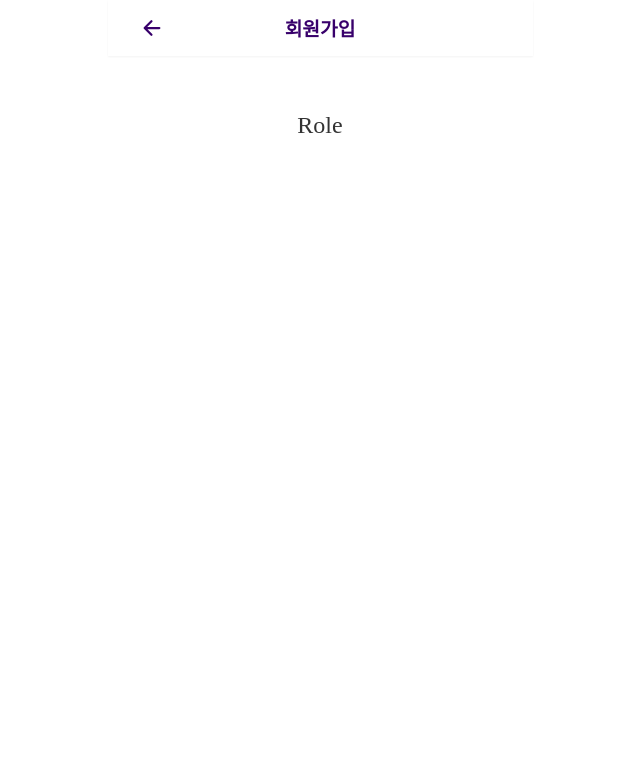
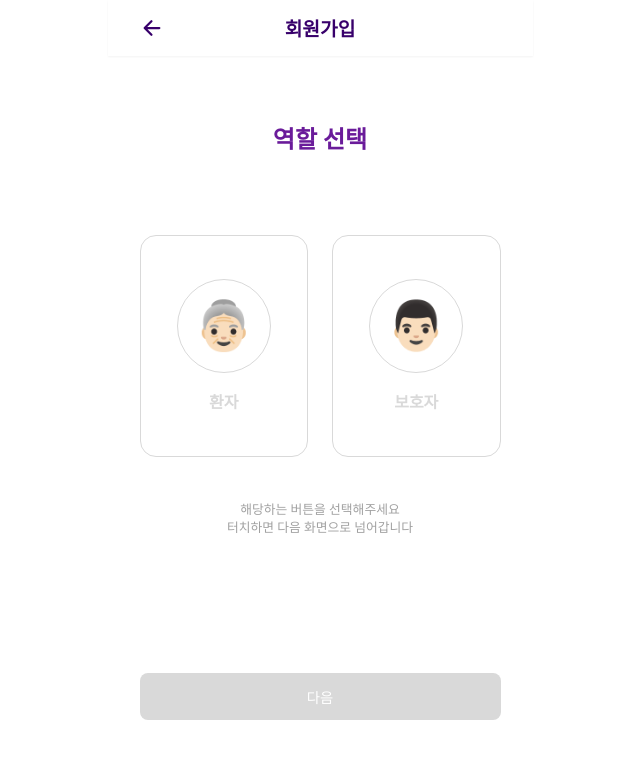
Before and after one commit to nyewon/A-dinger, a React (Vite) app: page /signup-role in a window 1280 px wide. Shown: the top 758 px of the page, without its empty margins (320-960 px from the left). Built offline with nearby package versions, Linux system fonts and the light colour scheme.

Commit message:
:sparkles:[feat]: 역할선택 UI 구현

```diff
--- /dev/null
+++ b/src/components/RoleCard.tsx
@@ -0,0 +1,76 @@
+import styled from 'styled-components';
+
+interface RoleCardProps {
+  selected: boolean;
+  color: 'pink' | 'blue';
+  emoji: string;
+  label: string;
+  onClick: () => void;
+}
+
+const RoleCard = ({
+  selected,
+  color,
+  emoji,
+  label,
+  onClick,
+}: RoleCardProps) => {
+  return (
+    <Card selected={selected} color={color} onClick={onClick}>
+      <EmojiCircle selected={selected} color={color}>
+        <ProfileImage>{emoji}</ProfileImage>
+      </EmojiCircle>
+      <Label selected={selected} color={color}>
+        {label}
+      </Label>
+    </Card>
+  );
+};
+
+export default RoleCard;
+
+const Card = styled.div<{ selected: boolean; color: 'pink' | 'blue' }>`
+  width: 100%;
+  height: 220px;
+  border-radius: 1rem;
+  border: 1px solid
+    ${({ selected, color }) =>
+      selected ? (color === 'pink' ? '#D9529C' : '#0C59F2') : '#d9d9d9'};
+  background-color: ${({ selected, color }) =>
+    selected ? (color === 'pink' ? '#FDD8F4' : '#DBEAFE') : '#fff'};
+  display: flex;
+  flex-direction: column;
+  align-items: center;
+  justify-content: center;
+  transition: all 0.2s ease;
+  cursor: pointer;
+`;
+
+const EmojiCircle = styled.div<{ selected: boolean; color: 'pink' | 'blue' }>`
+  width: 92px;
+  height: 92px;
+  border-radius: 50%;
+  border: 1px solid
+    ${({ selected, color }) =>
+      selected ? (color === 'pink' ? '#D9529C' : '#0C59F2') : '#d9d9d9'};
+  background-color: ${({ selected, color }) =>
+    selected ? (color === 'pink' ? '#FCF2F8' : '#F0F9FF') : '#fff'};
+  display: flex;
+  align-items: center;
+  justify-content: center;
+  transition:
+    background-color 0.2s ease,
+    border-color 0.2s ease;
+`;
+
+const ProfileImage = styled.span`
+  font-size: 3rem;
+`;
+
+const Label = styled.div<{ selected: boolean; color: 'pink' | 'blue' }>`
+  font-size: 1rem;
+  color: ${({ selected, color }) =>
+    selected ? (color === 'pink' ? '#D9529C' : '#0C59F2') : '#d9d9d9'};
+  font-weight: 600;
+  margin-top: 1rem;
+`;
--- a/src/components/index.ts
+++ b/src/components/index.ts
@@ -1,3 +1,4 @@
 // Init
 export { default as RoleSelector } from './RoleSelector';
 export { default as CheckItem } from './CheckItem';
+export { default as RoleCard } from './RoleCard';
--- a/src/pages/init/Role.tsx
+++ b/src/pages/init/Role.tsx
@@ -1,12 +1,58 @@
+import { useState } from 'react';
+import { useNavigate } from 'react-router-dom';
 import styled from 'styled-components';
-import { BackHeader, ContentContainer } from '@components/common/index';
+import { BackHeader, ContentContainer, Button } from '@components/common/index';
+import { RoleCard } from '@components/index';
 
 const Role = () => {
+  const navigate = useNavigate();
+  const [selectedRole, setSelectedRole] = useState<
+    'patient' | 'guardian' | null
+  >(null);
+
+  const handleNext = () => {
+    if (!selectedRole) return;
+    navigate('/signup', { state: { role: selectedRole } });
+  };
+
   return (
     <Container>
       <BackHeader title="회원가입" />
       <ContentContainer>
-        <Text>Role</Text>
+        <Title>역할 선택</Title>
+
+        <CardContainer>
+          <RoleCard
+            selected={selectedRole === 'patient'}
+            color="pink"
+            emoji="👵🏻"
+            label="환자"
+            onClick={() => setSelectedRole('patient')}
+          />
+          <RoleCard
+            selected={selectedRole === 'guardian'}
+            color="blue"
+            emoji="👨🏻"
+            label="보호자"
+            onClick={() => setSelectedRole('guardian')}
+          />
+        </CardContainer>
+
+        <Instruction>
+          해당하는 버튼을 선택해주세요
+          <br />
+          터치하면 다음 화면으로 넘어갑니다
+        </Instruction>
+
+        <FixedBottom>
+          <Button
+            type="main"
+            buttonText="다음"
+            isDisabled={!selectedRole}
+            bgColor={selectedRole ? '#6a1b9a' : '#d9d9d9'}
+            onClick={handleNext}
+          />
+        </FixedBottom>
       </ContentContainer>
     </Container>
   );
@@ -18,9 +64,39 @@ const Container = styled.div`
   display: flex;
   flex-direction: column;
   width: 100%;
+  height: 100vh;
+  position: relative;
 `;
 
-const Text = styled.p`
-  font-size: 24px;
-  color: #333;
+const Title = styled.h2`
+  font-size: 1.5rem;
+  font-weight: bold;
+  color: #6a1b9a;
+  text-align: center;
+  margin: 2rem 0 4rem 0;
 `;
+
+const CardContainer = styled.div`
+  display: flex;
+  justify-content: center;
+  gap: 1.5rem;
+  margin-bottom: 1rem;
+  width: 100%;
+`;
+
+const Instruction = styled.p`
+  font-size: 0.8rem;
+  color: #a1a1a1;
+  text-align: center;
+  margin-bottom: 2rem;
+  line-height: 1.4;
+`;
+
+const FixedBottom = styled.div`
+  position: absolute;
+  bottom: 0;
+  left: 0;
+  width: 100%;
+  padding: 5rem 2rem;
+  box-sizing: border-box;
+`;
```
